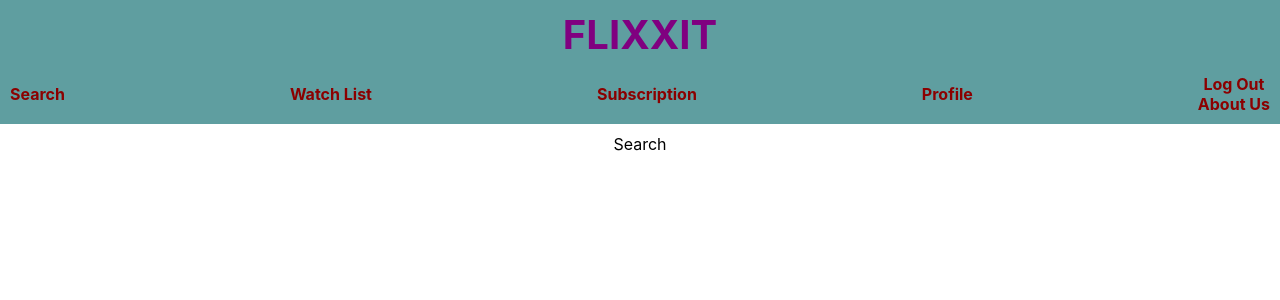
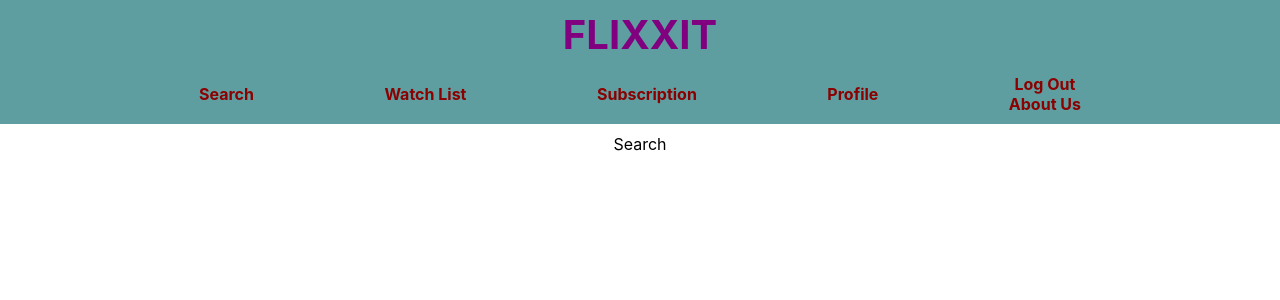
Before and after one commit to PizzaCat07/flixxit, a React (Create React App) app in the folder app/: page /search in a window 1280 px wide. Shown: the top 300 px of the page. Built offline with nearby package versions, Linux system fonts and the light colour scheme.

Commit message:
mod header

```diff
--- a/app/src/App.css
+++ b/app/src/App.css
@@ -18,7 +18,8 @@
   font: 30;
   font-weight: bold;
   color: darkred;
-
+  width: 70%;
+  margin-left: 15%;
   margin-top: 15px;
 }
 
```
